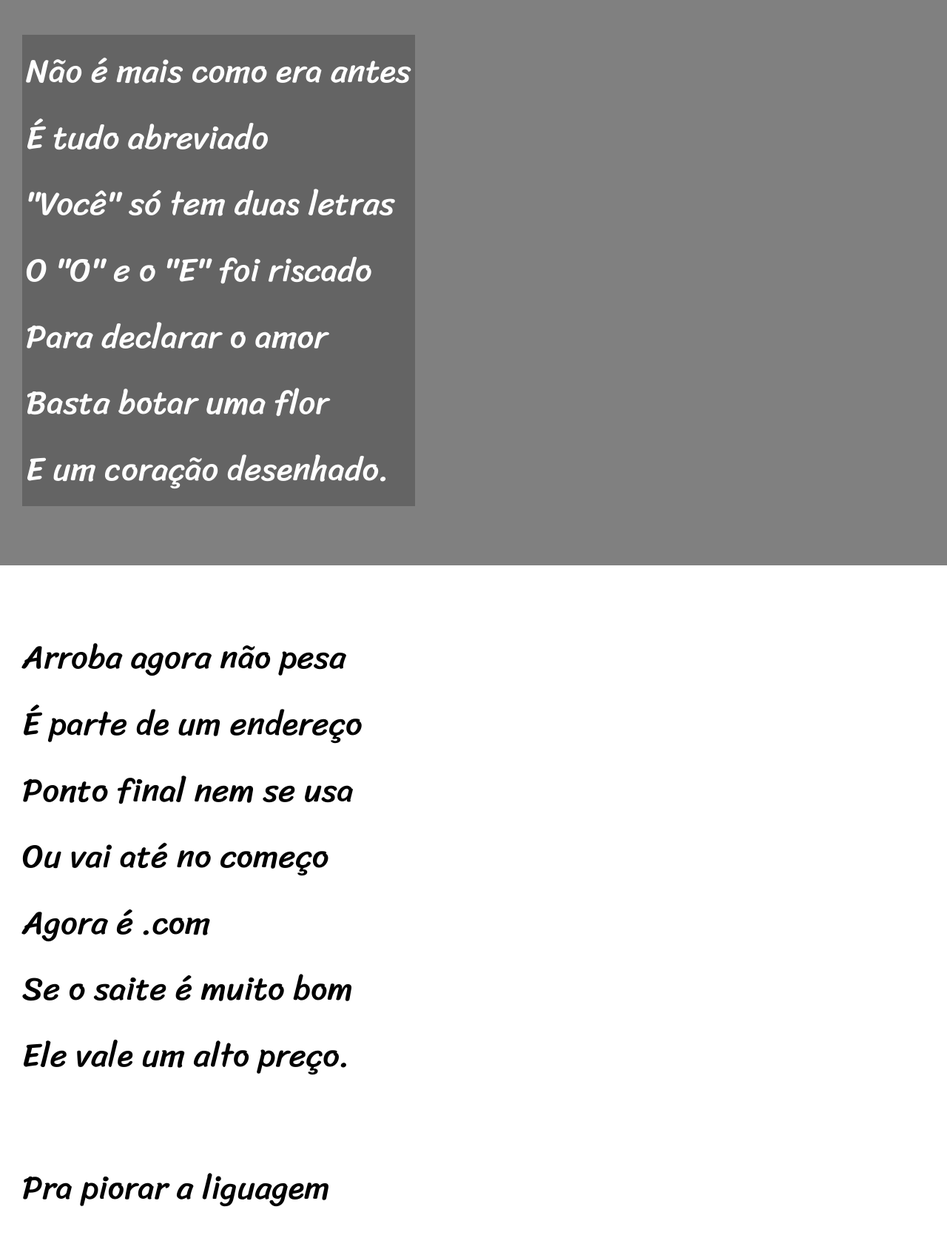
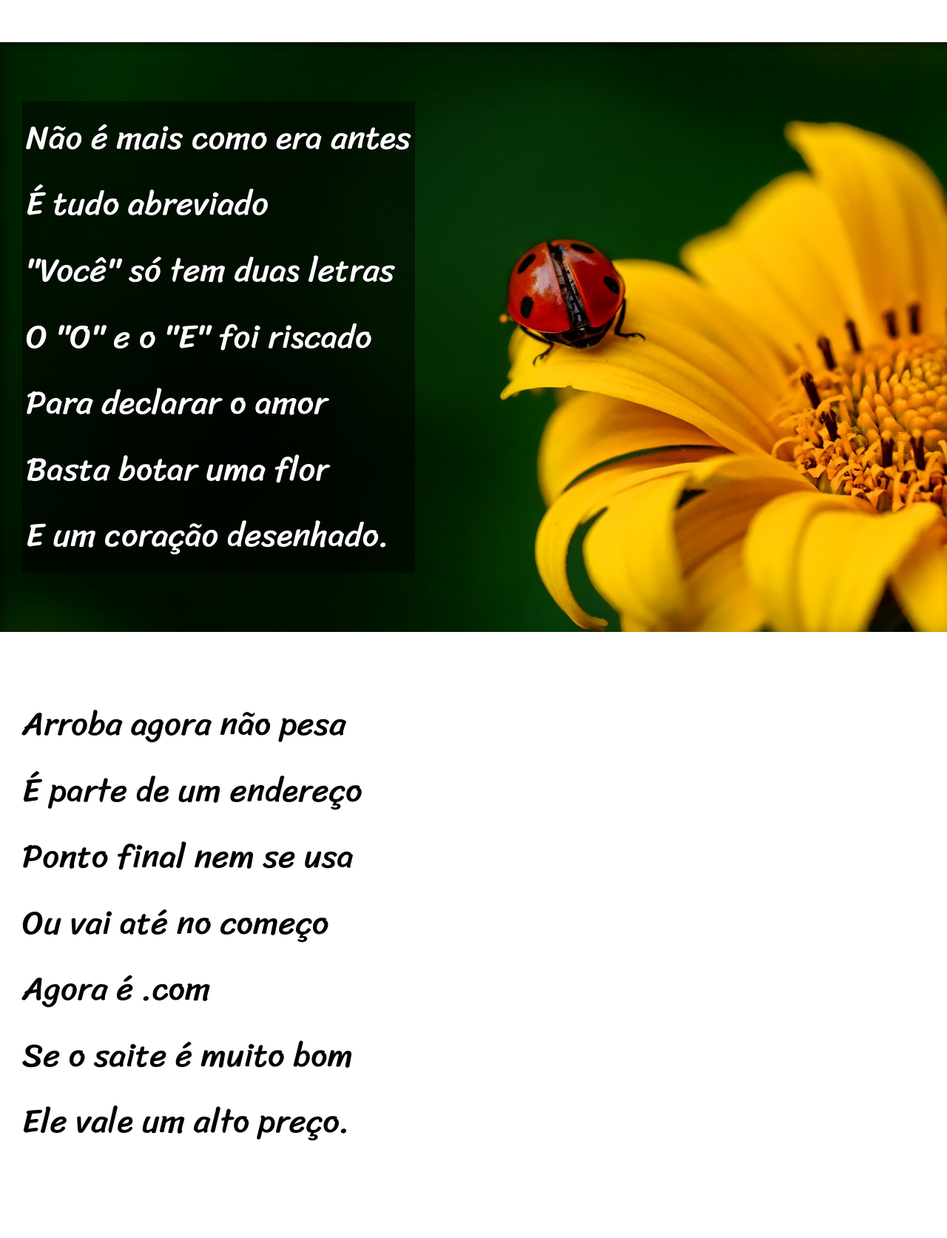
Before and after one commit to itvlo/projeto-cordel, a plain HTML site: page index.html in a window 1280 px wide. Shown: the part 1080-2753 px from the top of the page at 74% size. Drawn offline with Linux system fonts and the light colour scheme.

Commit message:
projeto v1 finalizado

```diff
--- a/estilo/style.css
+++ b/estilo/style.css
@@ -58,6 +58,10 @@ section {
     font-size: 3.5vw;
 }
 
+section > p {
+    padding-bottom: 2em;
+}
+
 section.normal {
     background-color: white;
     color: black;
@@ -66,17 +70,32 @@ section.normal {
 section.imagem {
     background-color: gray;
     color: white;
+    box-shadow: inset 6px 6px 13px rgba(0, 0, 0, 0.399);
+    background-size: cover;
+    background-attachment: fixed;
 }
 
 section.imagem > p {
     display: inline-block;
     padding: 5px;
-    background-color: rgba(0, 0, 0, 0.219);
+    background-color: rgba(0, 0, 0, 0.5);
+    text-shadow: 1px 1px 0px black;
+}
+
+section#img01 {
+    background-image: url('../imagens/background001.jpg');
+    background-position: right;
+
+}
+
+section#img02 {
+    background-image: url('../imagens/background002.jpg');
 }
 
 footer {
     background-color: black;
     color: white;
     text-align: center;
+    font-size: .8em;
     padding: 10px;
 }
--- a/index.html
+++ b/index.html
@@ -14,6 +14,7 @@
     </header>
     <main>
         <section class="normal">
+            <p>
                 Estou ficando cansado <br>
                 Da tal tecnologia <br>
                 Só se fala por e-mail <br>
@@ -21,8 +22,9 @@
                 Twitter e Facebook <br>
                 Antes que eu caduque <br>
                 Vou dizer tudo em poesia.
+            </p>
         </section>
-        <section class="imagem">
+        <section class="imagem" id="img01">
             <p>
                 Não é mais como era antes <br>
                 É tudo abreviado <br>
@@ -41,8 +43,10 @@
                 Ou vai até no começo <br>
                 Agora é .com <br>
                 Se o saite é muito bom <br>
-                Ele vale um alto preço. <br>
-                <br>
+                Ele vale um alto preço.
+            </p>
+
+            <p>
                 Pra piorar a liguagem <br>
                 O emoticom é um risco <br>
                 Tem símbolo para tudo <br>
@@ -52,7 +56,7 @@
                 Decifre esse rabisco.
             </p>
         </section>
-        <section class="imagem">
+        <section class="imagem" id="img02">
             <p>
                 Tenho saudade das cartas <br>
                 Escritas com a própria mão <br>
@@ -71,8 +75,10 @@
                 A pessoa foi embora <br>
                 Abriu outro aplicativo <br>
                 O mundo ficou cativo <br>
-                Da tecnologia do agora. <br>
-                <br>
+                Da tecnologia do agora.
+            </p>
+
+            <p>
                 Felizmente, pra orar <br>
                 Não precisa de internet <br>
                 Deus escuta todo mundo <br>
```
Lines whose indentation alone changed are shown as unchanged.
